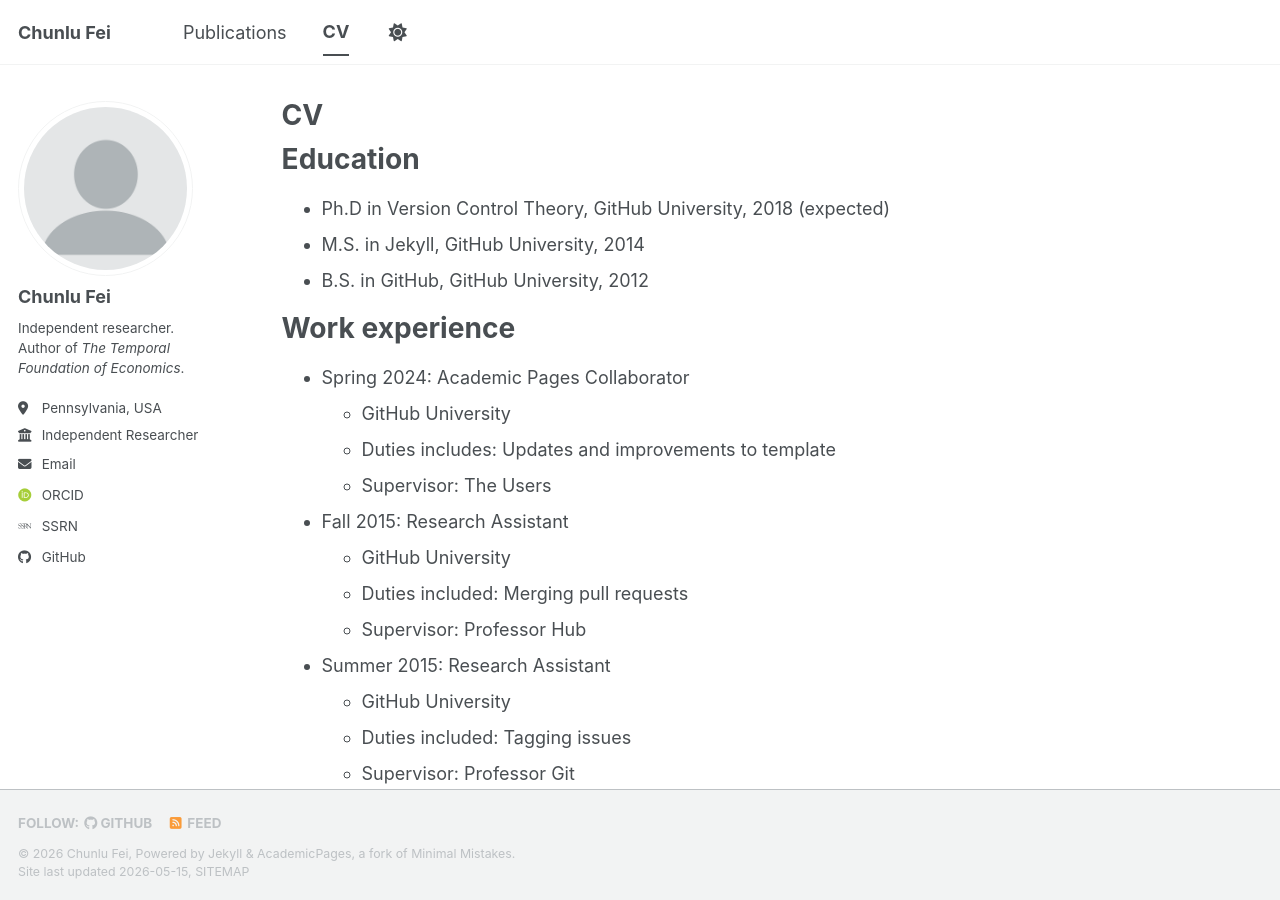
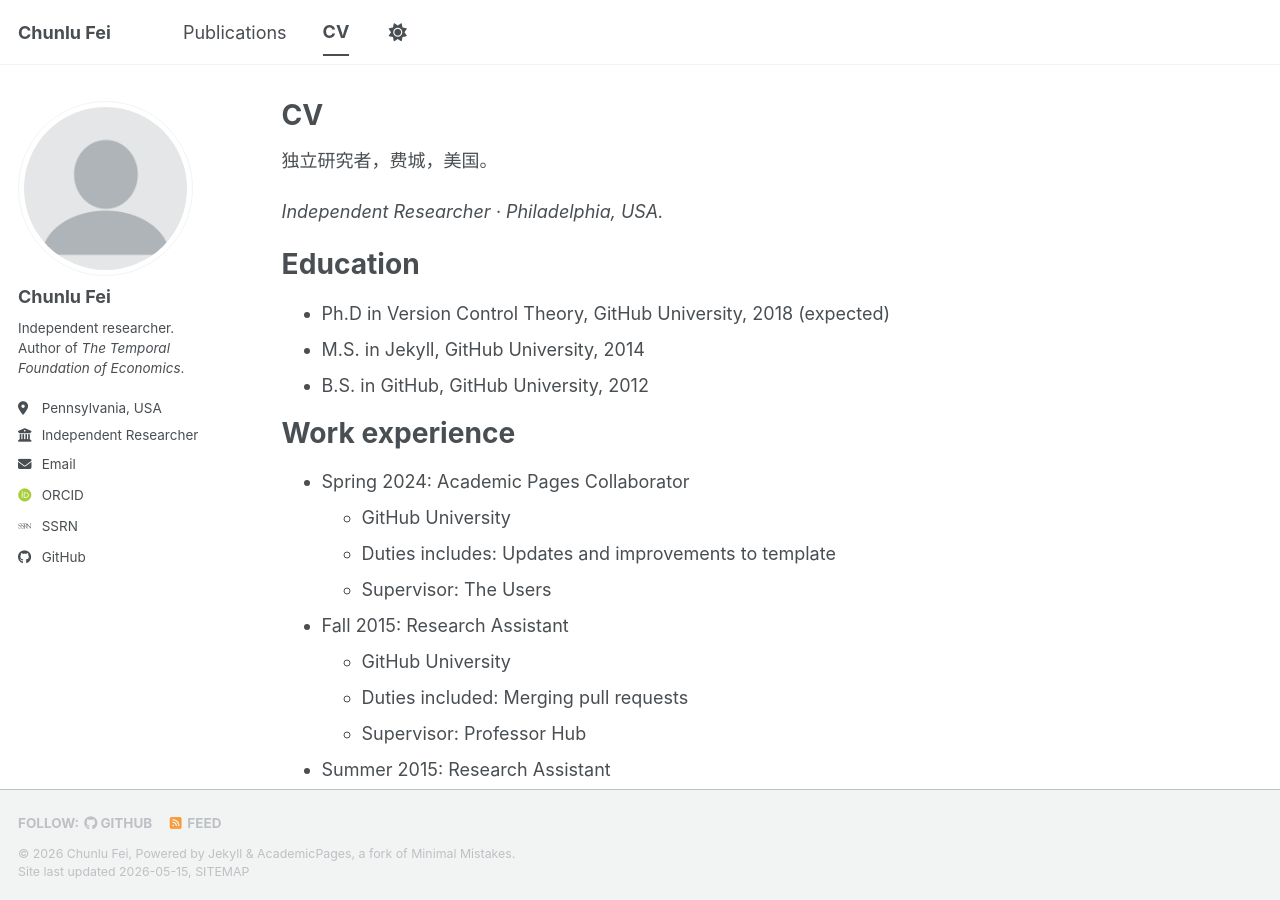
Before and after one commit to chunlufei/chunlufei.github.io, a Jekyll site: the page built from _pages/cv.md, in a window 1280 px wide and 900 px high. Built offline with Jekyll 4.4.1, drawn with Linux system fonts in a browser that asks for light colours; some web fonts are replaced; a script bundle is joined from its source files by our own code; library files that are not in the unit come from our copies.

Commit message:
Update cv.md

```diff
--- a/_pages/cv.md
+++ b/_pages/cv.md
@@ -3,11 +3,11 @@
 title: "CV"
 permalink: /cv/
 author_profile: true
-redirect_from:
-  - /resume
 ---
 
-{% include base_path %}
+独立研究者，费城，美国。
+
+*Independent Researcher · Philadelphia, USA.*
 
 Education
 ======
```
